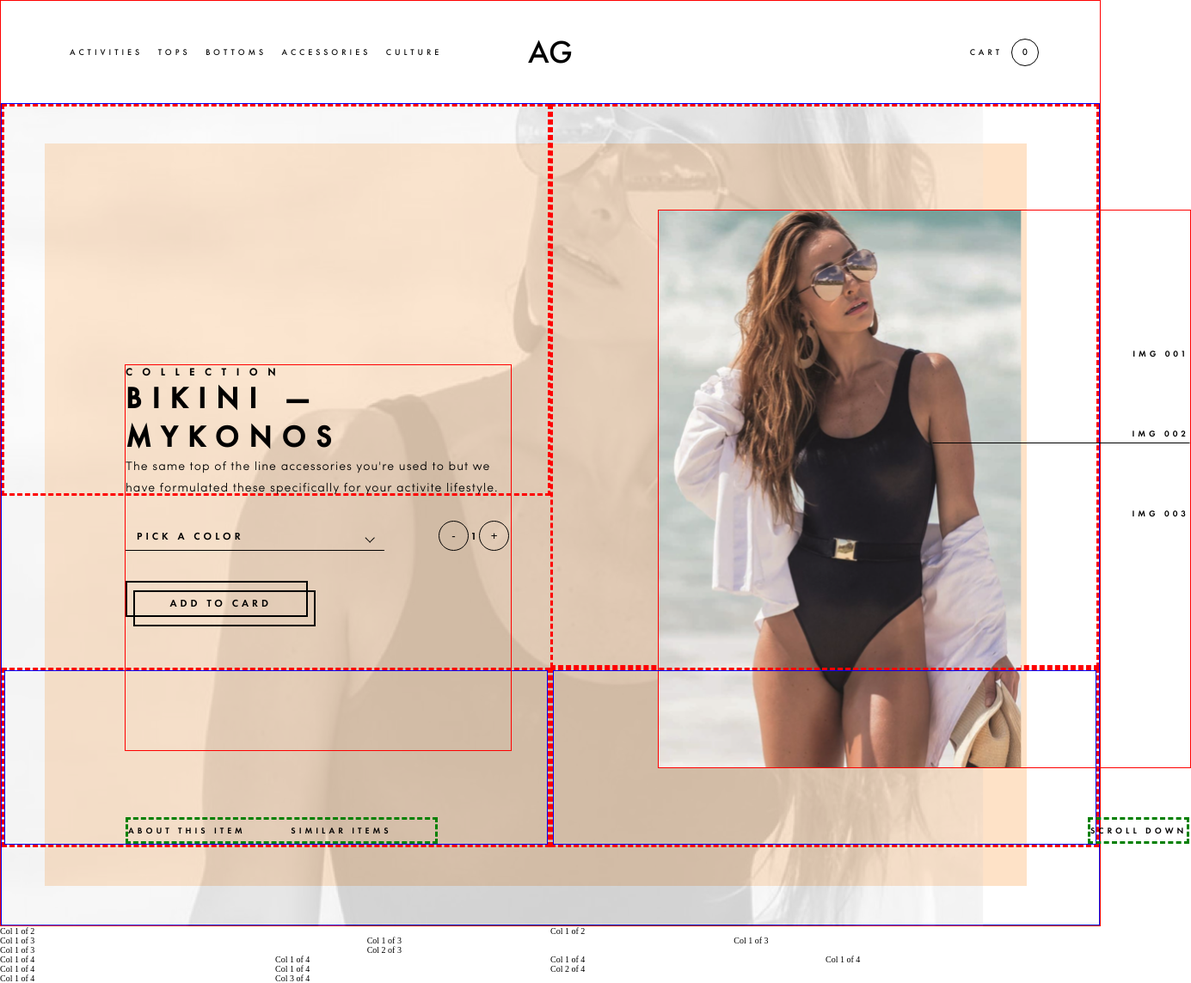
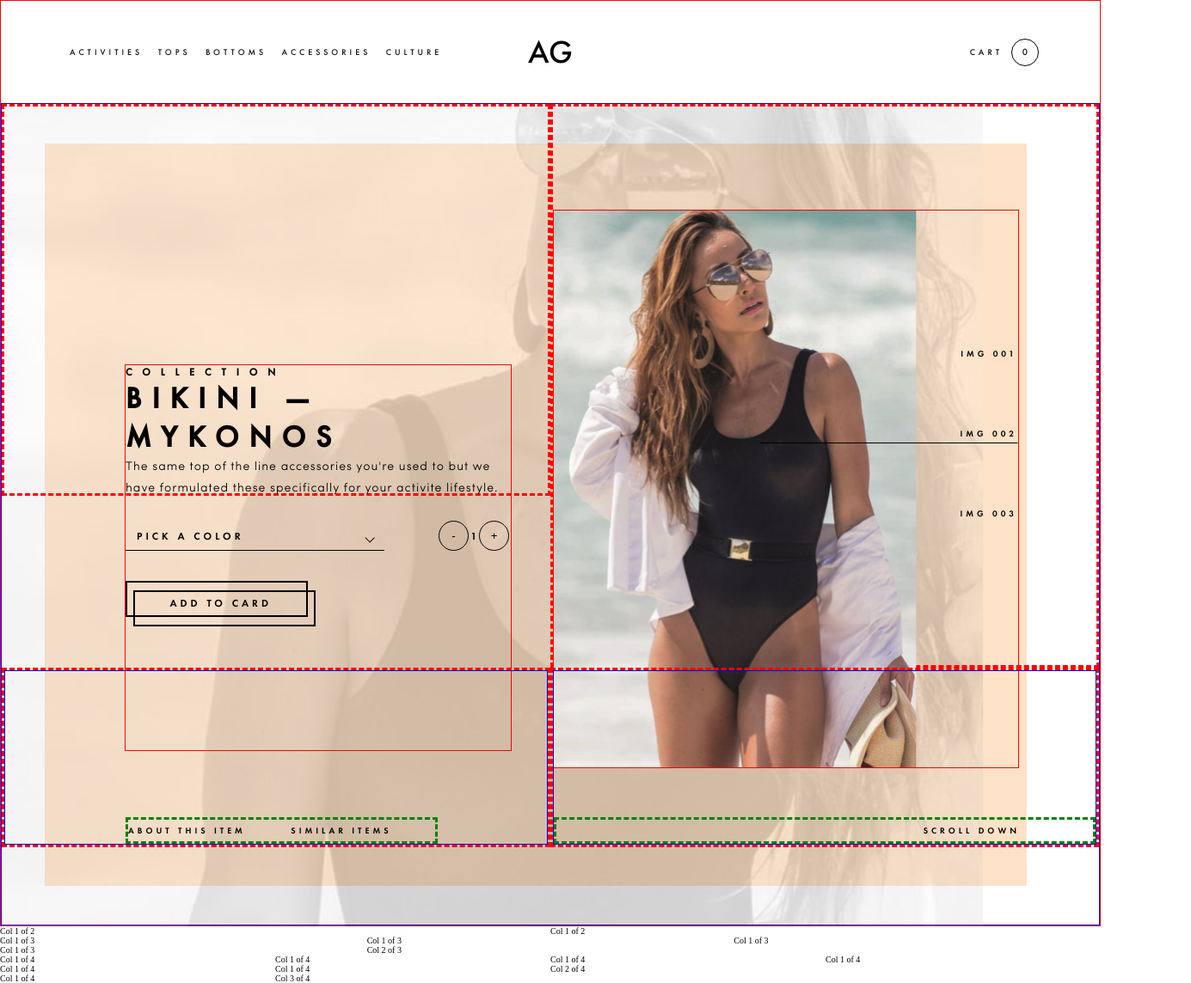
Before and after one commit to webAnatoly/t-geexHtml, a website: page frontend/index.html in a window 1280 px wide. Shown: the whole page at 86% size, 1385 px wide, since content can reach past the window. Drawn offline with nearby package versions, Linux system fonts and the light colour scheme; files that its build step writes are made by us from their sources.

Commit message:
переделал позиционирование некоторых элементов используя flex-box

```diff
--- a/frontend/index.html
+++ b/frontend/index.html
@@ -67,6 +67,7 @@
           </div><!-- section-1__left-block -->
         </div><!-- col-1-of-2 -->
         <div class="col-1-of-2">
+          <div class="flex">
             <div class="section-1__right-block">
               <picture class="section-1__right-block__picture">
                 <source srcset="./assets/img/png/rectangle_5.png 1x,
@@ -84,6 +85,7 @@
                 <button class="section-1__right-block__menu__button">img 003</button>
               </div>
             </div><!-- section-1__right-block -->
+          </div>
         </div><!-- col-1-of-2 -->
       </div><!-- row -->
       <div class="row">
--- a/frontend/scss/layout/_section-1.scss
+++ b/frontend/scss/layout/_section-1.scss
@@ -96,7 +96,7 @@
     }
 
     // декоративные линии для мобильной версии
-    @media only screen and (max-width: 25.8em) { // 414 / 16 = 25.8
+    @media only screen and (max-width: 25.8em) { // 414px / 16 = 25.8
       &::before {
         content:"";
         width:2px;
@@ -118,9 +118,15 @@
     }
   }
 
+  & .flex {
+    display: flex;
+    justify-content: flex-end;
+    padding-right: 9rem;
+  }
+
   &__right-block {
     position: relative;
-    transform: translate(12.2rem, 12rem);
+    transform: translateY(12rem);
     border: 1px solid red;
     width: 62rem;
     height: 64.97rem;
@@ -143,6 +149,8 @@
         color: $color-dark-1;
         text-transform: uppercase;
         display: block;
+        position: relative;
+        z-index: 20;
         border: 1px solid transparent;
         border-bottom: 1px solid transparent;
         outline: 0;
@@ -178,9 +186,12 @@
     }
 
     &__right {
-      display: inline-block;
+      display: flex;
+      justify-content: flex-end;
       border: 3px dashed green;
-      transform: translateX(62.1rem);
+      & button {
+        margin-right: 8.5rem;
+      }
     }
   }
 
```
Lines whose indentation alone changed are shown as unchanged.
